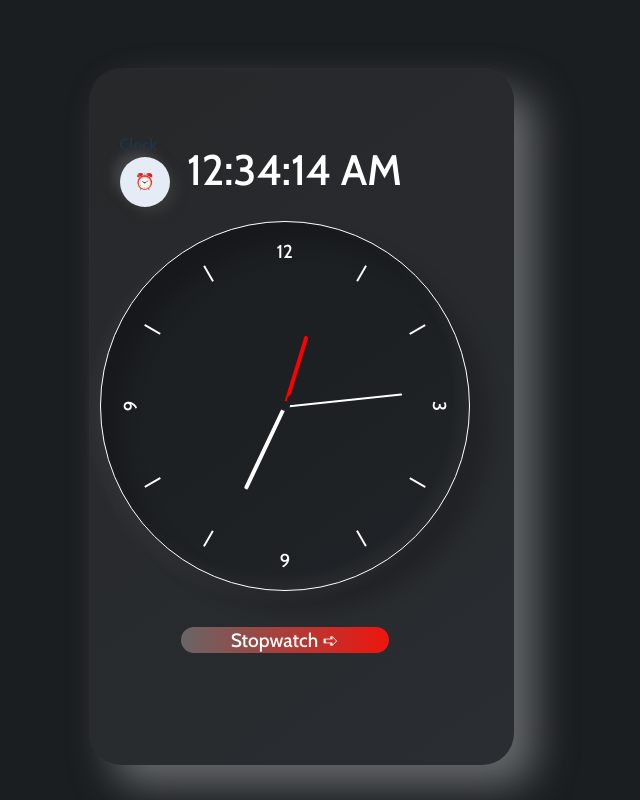
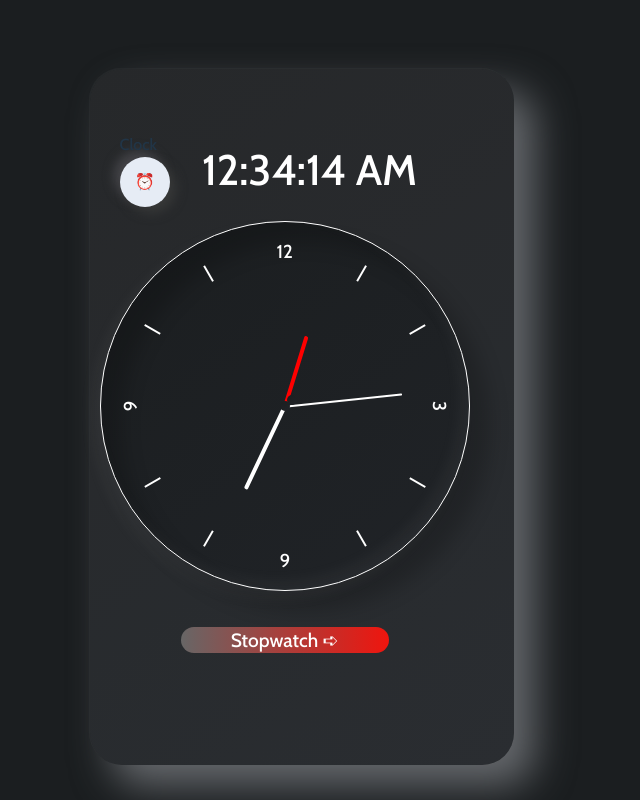
Before and after one commit to ThayRibeiro0/analogcrono, a React (Vite) app in the folder analogcrono/: page / in a window 1280 px wide. Shown: the whole page, without its empty margins (348-988 px from the left). Built offline with nearby package versions, Linux system fonts and the light colour scheme.

Commit message:
3 commit

```diff
--- a/analogcrono/src/components/Clock.css
+++ b/analogcrono/src/components/Clock.css
@@ -57,7 +57,7 @@
     margin: auto;
     border-radius: 25px;
     padding: 1px 50px;
-    margin-left: 20px;
+    margin-left: 35px;
     margin-top: -15%;
     margin-bottom: 25px;
     border: 1px white;
```
